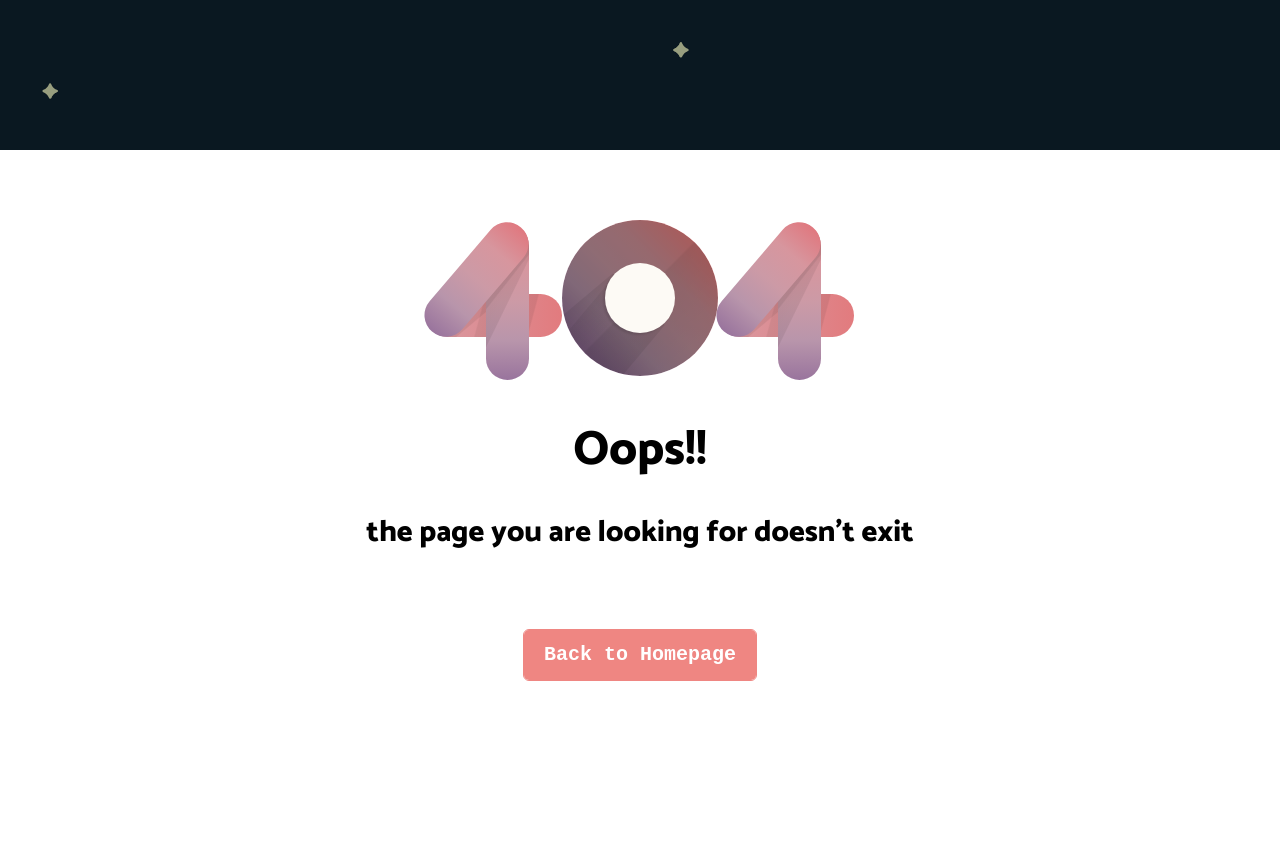
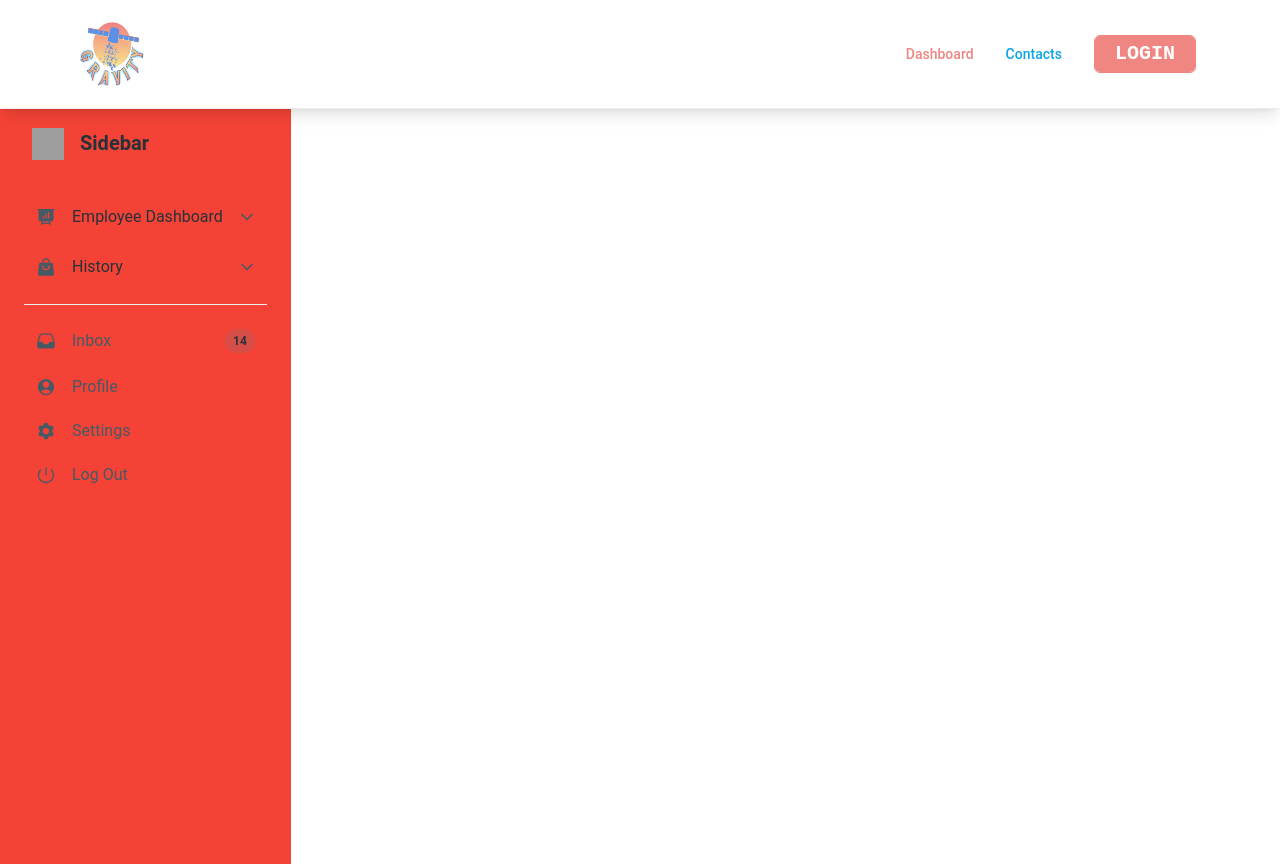
Before and after one commit to Mazbauddin/Gravity-Client-Side, a React (Vite) app: page /dashboard/payment-history in a window 1280 px wide. Before the commit the page ends 800 px from the top, so only its background shows below. Built offline with nearby package versions, Linux system fonts and the light colour scheme; no server answers; grey boxes are pictures that could not be loaded.

Commit message:
dashboard complete

```diff
--- a/package.json
+++ b/package.json
@@ -11,6 +11,7 @@
   },
   "dependencies": {
     "@headlessui/react": "^2.0.3",
+    "@heroicons/react": "^2.1.3",
     "@material-tailwind/react": "^2.1.9",
     "@stripe/react-stripe-js": "^2.7.1",
     "@stripe/stripe-js": "^3.4.0",
--- /dev/null
+++ b/src/Components/Dashboard/Sidebar.jsx
@@ -0,0 +1,165 @@
+import {
+  Typography,
+  List,
+  ListItem,
+  ListItemPrefix,
+  ListItemSuffix,
+  Chip,
+  Accordion,
+  AccordionHeader,
+  AccordionBody,
+  Card,
+} from "@material-tailwind/react";
+import {
+  PresentationChartBarIcon,
+  ShoppingBagIcon,
+  UserCircleIcon,
+  Cog6ToothIcon,
+  InboxIcon,
+  PowerIcon,
+} from "@heroicons/react/24/solid";
+import { ChevronDownIcon } from "@heroicons/react/24/outline";
+import { useState } from "react";
+import { Link } from "react-router-dom";
+import useAuth from "../../Hooks/useAuth";
+const Sidebar = () => {
+  const { logOut } = useAuth();
+  const [open, setOpen] = useState(0);
+
+  const handleOpen = (value) => {
+    setOpen(open === value ? 0 : value);
+  };
+
+  return (
+    <>
+      <div className="bg-red-500 mt-24">
+        <Card
+          color="transparent"
+          shadow={false}
+          className="h-[calc(100vh-2rem)] w-full p-4"
+        >
+          <div className="mb-2 flex items-center gap-4 p-4">
+            <img
+              src="https://docs.material-tailwind.com/img/logo-ct-dark.png"
+              alt="brand"
+              className="h-8 w-8"
+            />
+            <Typography variant="h5" color="blue-gray">
+              Sidebar
+            </Typography>
+          </div>
+
+          <List>
+            <div>
+              <Accordion
+                open={open === 1}
+                icon={
+                  <ChevronDownIcon
+                    strokeWidth={2.5}
+                    className={`mx-auto h-4 w-4 transition-transform ${
+                      open === 1 ? "rotate-180" : ""
+                    }`}
+                  />
+                }
+              >
+                <ListItem className="p-0" selected={open === 1}>
+                  <AccordionHeader
+                    onClick={() => handleOpen(1)}
+                    className="border-b-0 p-3"
+                  >
+                    <ListItemPrefix>
+                      <PresentationChartBarIcon className="h-5 w-5" />
+                    </ListItemPrefix>
+                    <Typography
+                      color="blue-gray"
+                      className="mr-auto font-normal"
+                    >
+                      <Link to={"/dashboardHome"}></Link>
+                      Employee Dashboard
+                    </Typography>
+                  </AccordionHeader>
+                </ListItem>
+                <AccordionBody className="py-1">
+                  <List className="p-0">
+                    <ListItem className="pl-12">Work Sheet</ListItem>
+                  </List>
+                </AccordionBody>
+              </Accordion>
+              <Accordion
+                open={open === 2}
+                icon={
+                  <ChevronDownIcon
+                    strokeWidth={2.5}
+                    className={`mx-auto h-4 w-4 transition-transform ${
+                      open === 2 ? "rotate-180" : ""
+                    }`}
+                  />
+                }
+              >
+                <ListItem className="p-0" selected={open === 2}>
+                  <AccordionHeader
+                    onClick={() => handleOpen(2)}
+                    className="border-b-0 p-3"
+                  >
+                    <ListItemPrefix>
+                      <ShoppingBagIcon className="h-5 w-5" />
+                    </ListItemPrefix>
+                    <Typography
+                      color="blue-gray"
+                      className="mr-auto font-normal"
+                    >
+                      History
+                    </Typography>
+                  </AccordionHeader>
+                </ListItem>
+                <AccordionBody className="py-1">
+                  <List className="p-0">
+                    <ListItem className="pl-12">Work Sheet</ListItem>
+                  </List>
+                </AccordionBody>
+              </Accordion>
+            </div>
+            <hr className="my-2 border-blue-gray-50" />
+            <div>
+              <ListItem>
+                <ListItemPrefix>
+                  <InboxIcon className="h-5 w-5" />
+                </ListItemPrefix>
+                Inbox
+                <ListItemSuffix>
+                  <Chip
+                    value="14"
+                    size="sm"
+                    variant="ghost"
+                    color="blue-gray"
+                    className="rounded-full"
+                  />
+                </ListItemSuffix>
+              </ListItem>
+              <ListItem>
+                <ListItemPrefix>
+                  <UserCircleIcon className="h-5 w-5" />
+                </ListItemPrefix>
+                Profile
+              </ListItem>
+              <ListItem>
+                <ListItemPrefix>
+                  <Cog6ToothIcon className="h-5 w-5" />
+                </ListItemPrefix>
+                Settings
+              </ListItem>
+              <ListItem onClick={logOut}>
+                <ListItemPrefix>
+                  <PowerIcon className="h-5 w-5" />
+                </ListItemPrefix>
+                Log Out
+              </ListItem>
+            </div>
+          </List>
+        </Card>
+      </div>
+    </>
+  );
+};
+
+export default Sidebar;
--- a/src/Components/Shared/Navbar/MenuBar.jsx
+++ b/src/Components/Shared/Navbar/MenuBar.jsx
@@ -1,3 +1,4 @@
+/* eslint-disable no-unused-vars */
 import { useState } from "react";
 import { Typography, Button } from "@material-tailwind/react";
 import logo from "../../../assets/LOGO5.png";
@@ -63,7 +64,7 @@ const MenuBar = () => {
   );
 
   return (
-    <nav className="fixed w-full bg-white z-10 shadow-sm">
+    <nav className="fixed w-full bg-white z-10 shadow-lg">
       <div className="py-4 border-b-[1px]">
         <Container>
           <div className="flex flex-row  items-center justify-between gap-3 md:gap-0">
@@ -132,7 +133,7 @@ const MenuBar = () => {
                                   to="/dashboard"
                                   className="block px-4 py-3 hover:bg-neutral-100 transition font-semibold"
                                 >
-                                  Dashboard
+                                  {user.displayName}
                                 </Link>
                                 <div
                                   onClick={() => handleLogOut()}
--- /dev/null
+++ b/src/Layouts/DashBoardLayout.jsx
@@ -0,0 +1,29 @@
+import { Outlet } from "react-router-dom";
+import Sidebar from "../Components/Dashboard/Sidebar";
+import Footer from "../Components/Footer/Footer";
+import MenuBar from "../Components/Shared/Navbar/MenuBar";
+
+const DashBoardLayout = () => {
+  return (
+    <div>
+      <div>
+        <MenuBar></MenuBar>
+      </div>
+      <div className="flex">
+        {/* sidebar */}
+        <div className="min-h-screen md:flex">
+          <Sidebar></Sidebar>
+        </div>
+        {/* dashboard content */}
+        <div className="flex-1 p-8">
+          <Outlet></Outlet>
+        </div>
+      </div>
+      {/* <div>
+        <Footer></Footer>
+      </div> */}
+    </div>
+  );
+};
+
+export default DashBoardLayout;
--- /dev/null
+++ b/src/Pages/Dashboard/Common/Start.jsx
@@ -0,0 +1,9 @@
+const Start = () => {
+  return (
+    <div className="mt-24">
+      <h1>Welcome to Starter Page</h1>
+    </div>
+  );
+};
+
+export default Start;
--- /dev/null
+++ b/src/Pages/Dashboard/Employee/PaymentHistory.jsx
@@ -0,0 +1,9 @@
+const PaymentHistory = () => {
+  return (
+    <div>
+      <h2>No payment this month</h2>
+    </div>
+  );
+};
+
+export default PaymentHistory;
--- /dev/null
+++ b/src/Pages/Dashboard/Employee/WorkSheet.jsx
@@ -0,0 +1,9 @@
+const WorkSheet = () => {
+  return (
+    <div>
+      <h1>What i Work</h1>
+    </div>
+  );
+};
+
+export default WorkSheet;
--- a/src/Pages/Login/Login.jsx
+++ b/src/Pages/Login/Login.jsx
@@ -1,6 +1,6 @@
 import { Card, Input, Typography, IconButton } from "@material-tailwind/react";
 import login from "../../assets/login.png";
-import { Link, useNavigate } from "react-router-dom";
+import { Link, useLocation, useNavigate } from "react-router-dom";
 import useAuth from "../../Hooks/useAuth";
 import toast from "react-hot-toast";
 import { ImSpinner9 } from "react-icons/im";
@@ -8,6 +8,8 @@ import Container from "../../Components/Shared/Container";
 
 const Login = () => {
   const navigate = useNavigate();
+  const location = useLocation();
+  const from = location?.state || "/";
   const { signIn, signInWithGoogle, loading, setLoading } = useAuth();
 
   const handleSubmit = async (e) => {
@@ -20,7 +22,7 @@ const Login = () => {
       setLoading(true);
       // Sign in User
       await signIn(email, password);
-      navigate("/");
+      navigate(from);
       toast.success("Login Successful");
     } catch (err) {
       console.log(err);
@@ -33,7 +35,7 @@ const Login = () => {
   const handleGoogleSignIn = async () => {
     try {
       await signInWithGoogle();
-      navigate("/");
+      navigate(from);
       toast.success("Login Successful");
     } catch (err) {
       console.log(err);
--- a/src/Pages/SignUp/SignUp.jsx
+++ b/src/Pages/SignUp/SignUp.jsx
@@ -2,7 +2,6 @@ import {
   Card,
   Input,
   Checkbox,
-  Button,
   Typography,
   IconButton,
 } from "@material-tailwind/react";
--- a/src/Routes/PrivateRoute.jsx
+++ b/src/Routes/PrivateRoute.jsx
@@ -1,14 +1,15 @@
 import PropTypes from "prop-types";
 
 import { Navigate, useLocation } from "react-router-dom";
-import LoadingSpinner from "../components/Shared/LoadingSpinner";
+
 import useAuth from "../Hooks/useAuth";
+import LoadSpinner from "../Components/Shared/LoadSpinner";
 
 const PrivateRoute = ({ children }) => {
   const { user, loading } = useAuth();
   const location = useLocation();
 
-  if (loading) return <LoadingSpinner />;
+  if (loading) return <LoadSpinner />;
   if (user) return children;
   return <Navigate to="/login" state={location.pathname} replace="true" />;
 };
--- a/src/Routes/Routes.jsx
+++ b/src/Routes/Routes.jsx
@@ -6,6 +6,11 @@ import SignUp from "../Pages/SignUp/SignUp";
 import ErrorPage from "../Pages/ErrorPage/ErrorPage";
 import Contacts from "../Pages/Contacts/Contacts";
 import ServiceDetails from "../Pages/ServiceDetails/ServiceDetails";
+import PrivateRoute from "./PrivateRoute";
+import DashBoardLayout from "../Layouts/DashBoardLayout";
+import Start from "../Pages/Dashboard/Common/Start";
+import WorkSheet from "../Pages/Dashboard/Employee/WorkSheet";
+import PaymentHistory from "../Pages/Dashboard/Employee/PaymentHistory";
 
 export const router = createBrowserRouter([
   {
@@ -23,7 +28,33 @@ export const router = createBrowserRouter([
       },
       {
         path: "/service/:id",
-        element: <ServiceDetails></ServiceDetails>,
+        element: (
+          <PrivateRoute>
+            <ServiceDetails></ServiceDetails>
+          </PrivateRoute>
+        ),
+      },
+    ],
+  },
+  {
+    path: "/dashboard",
+    element: <DashBoardLayout />,
+    children: [
+      {
+        index: true,
+        element: (
+          <PrivateRoute>
+            <Start></Start>
+          </PrivateRoute>
+        ),
+      },
+      {
+        path: "work-sheet",
+        element: <WorkSheet></WorkSheet>,
+      },
+      {
+        path: "payment-history",
+        element: <PaymentHistory></PaymentHistory>,
       },
     ],
   },
--- a/src/index.css
+++ b/src/index.css
@@ -6,6 +6,25 @@
 @tailwind base;
 @tailwind components;
 @tailwind utilities;
+
+/* dashboard */
+
+.backdrop-blur-sm {
+  --tw-backdrop-blur: none;
+  -webkit-backdrop-filter: var(--tw-backdrop-blur) var(--tw-backdrop-brightness)
+    var(--tw-backdrop-contrast) var(--tw-backdrop-grayscale)
+    var(--tw-backdrop-hue-rotate) var(--tw-backdrop-invert)
+    var(--tw-backdrop-opacity) var(--tw-backdrop-saturate)
+    var(--tw-backdrop-sepia);
+  backdrop-filter: var(--tw-backdrop-blur) var(--tw-backdrop-brightness)
+    var(--tw-backdrop-contrast) var(--tw-backdrop-grayscale)
+    var(--tw-backdrop-hue-rotate) var(--tw-backdrop-invert)
+    var(--tw-backdrop-opacity) var(--tw-backdrop-saturate)
+    var(--tw-backdrop-sepia);
+}
+.bg-black {
+  --tw-bg-opacity: none;
+}
 
 /* navbar */
 .navbar {
```
Also changed, not shown: 1 other file (tests, documents, lock files or other folders).
